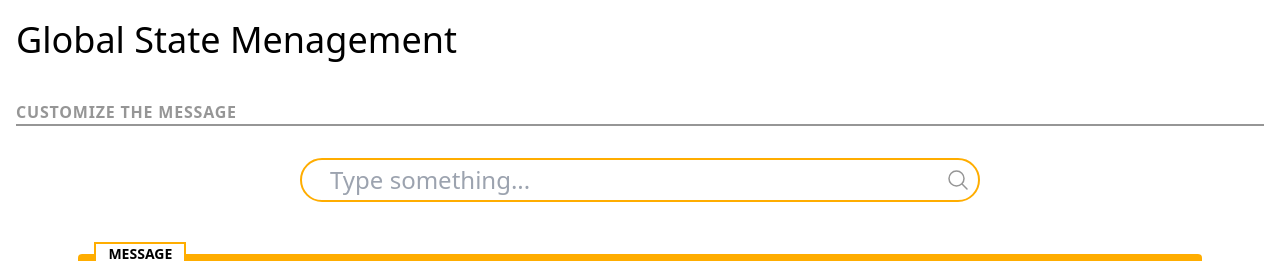
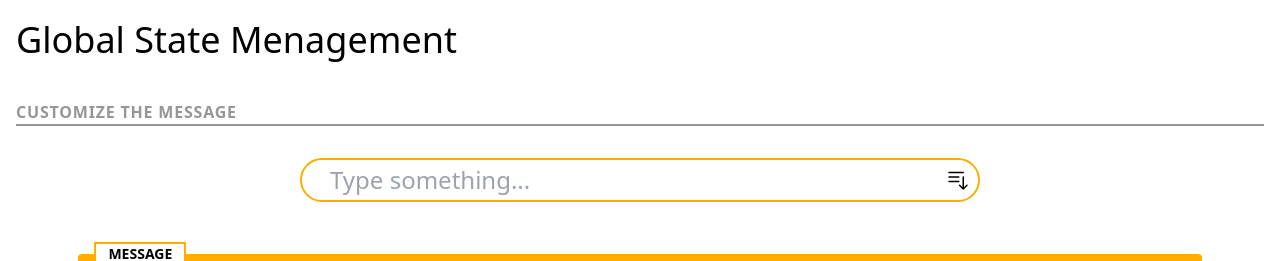
Before and after one commit to Michele-S2001/nuxt-test-project, a Nuxt app: page /state-demo in a window 1280 px wide. Shown: the top 261 px of the page. Built offline with nearby package versions, Linux system fonts and the light colour scheme.

Commit message:
Refactor - MessageEditor new icon & also accessible

```diff
--- a/components/MessageEditor.vue
+++ b/components/MessageEditor.vue
@@ -20,9 +20,9 @@ const inputValue = ref('');
         @keyup.enter="modifyMessage"
         placeholder="Type something..."
         class="leading-10 text-classic sm:text-intermediate bg-transparent w-full px-5 outline-none">
-      <button @click="modifyMessage">
-        <svg xmlns="http://www.w3.org/2000/svg" fill="none" viewBox="0 0 24 24" stroke-width="1.5" stroke="currentColor" class="size-6 text-mistGray hover:text-saharaOcre">
-        <path stroke-linecap="round" stroke-linejoin="round" d="m21 21-5.197-5.197m0 0A7.5 7.5 0 1 0 5.196 5.196a7.5 7.5 0 0 0 10.607 10.607Z" />
+      <button @click="modifyMessage" aria-label="insert the new message">
+        <svg xmlns="http://www.w3.org/2000/svg" fill="none" viewBox="0 0 24 24" stroke-width="1.5" stroke="currentColor" class="size-6 hover:text-saharaOcre">
+          <path stroke-linecap="round" stroke-linejoin="round" d="M3 4.5h14.25M3 9h9.75M3 13.5h9.75m4.5-4.5v12m0 0-3.75-3.75M17.25 21 21 17.25" />
         </svg>
       </button>
     </div>
```
